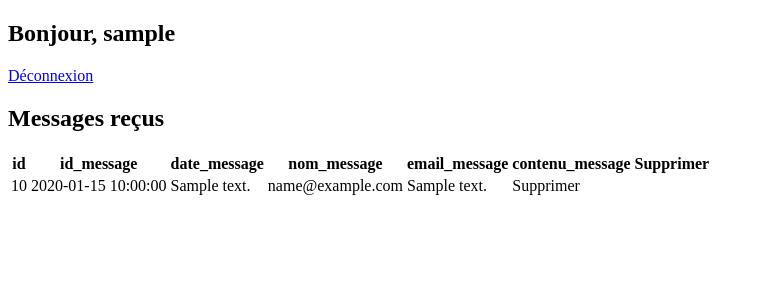
After one commit to Paulinebtn/musicon, a PHP site: page /admin/home_back.php in a window 1280 px wide. The commit adds this page. Shown: the top 300 px of the page, without its empty margins (0-764 px from the left). Run offline with PHP 8.4, Linux system fonts and the light colour scheme; the visitor is signed in with stand-in values (Sample User, id 1); tables that the repository leaves empty or names only in its code hold one stand-in row (values such as "Sample post").

Commit message:
Connexion admin
Création et modification des fichiers nécessaires à la connexion administrateur. Affichage d'un message rentré en dur dans la BDD.

```diff
--- /dev/null
+++ b/admin/home_back.php
@@ -0,0 +1,63 @@
+<?php
+
+require_once($_SERVER['DOCUMENT_ROOT']. '/musicon/include/init.inc.php'); //Connexion à la base
+
+if(!isset($_SESSION['login']))
+{
+  header('Location:../admin.php?action=redirect');
+}
+
+// RECUPERATION DES MESSAGES
+
+include($_SERVER['DOCUMENT_ROOT']. '/musicon/include/functions.inc.php');
+
+$messages = selectAll('muzicon_messages');
+
+?>
+
+<!DOCTYPE html>
+<html lang="fr">
+<head>
+  <meta charset="utf-8">
+  <title>Accueil Back Office</title>
+  <meta name="viewport" content="width=device-width, initial-scale=1" />
+</head>
+<body>
+  <main class="flex-col">
+    <div class="center">
+      <h2><?= 'Bonjour, ' . $_SESSION['login'] ?></h2>
+      <a href="../deconnexion.php">Déconnexion</a>
+    </div>
+
+    <section class="flex-col flex-sb flex-wrap">
+      <div>
+        <h2>Messages reçus</h2>
+      </div>
+
+      <table>
+        <thead>
+          <tr>
+            <?php foreach($messages[0] as $titles => $value) : ?>
+            <th><?= $titles ?></th>
+            <?php endforeach; ?>
+            <th>Supprimer</th>
+          </tr>
+        </thead>
+
+        <tbody>
+          <?php foreach($messages as $key => $value) : ?>
+            <tr>
+              <td><?= $value['id_message'] ?></td>
+              <td><?= $value['date_message'] ?></td>
+              <td><?= htmlspecialchars($value['nom_message']) ?></td>
+              <td><?= htmlspecialchars($value['email_message']) ?></td>
+              <td><?= htmlspecialchars($value['contenu_message']) ?></td>
+              <td>Supprimer</td>
+            </tr>
+          <?php endforeach; ?>
+        </tbody>
+      </table>
+    </section>
+  </main>
+</body>
+</html>
--- /dev/null
+++ b/deconnexion.php
@@ -0,0 +1,6 @@
+<?php
+session_start();
+unset($_SESSION);
+session_destroy();
+header("Location:admin.php?action=logout");
+?>
--- a/include/init.inc.php
+++ b/include/init.inc.php
@@ -3,6 +3,6 @@
 $pdo = new Pdo('mysql:host=localhost;dbname=' . DB_NAME, DB_USER, DB_PASSWORD, array(PDO::ATTR_ERRMODE => PDO::ERRMODE_WARNING, PDO::MYSQL_ATTR_INIT_COMMAND => 'SET NAMES utf8'));
 //var_dump($pdo);
 
-//const PUBLIC_URL =;
+//const PUBLIC_URL = $_SERVER['DOCUMENT_ROOT'];
 
 session_start();
```
Also changed, not shown: admin.php (renamed from admin/admin.php, +12 -8 lines).
